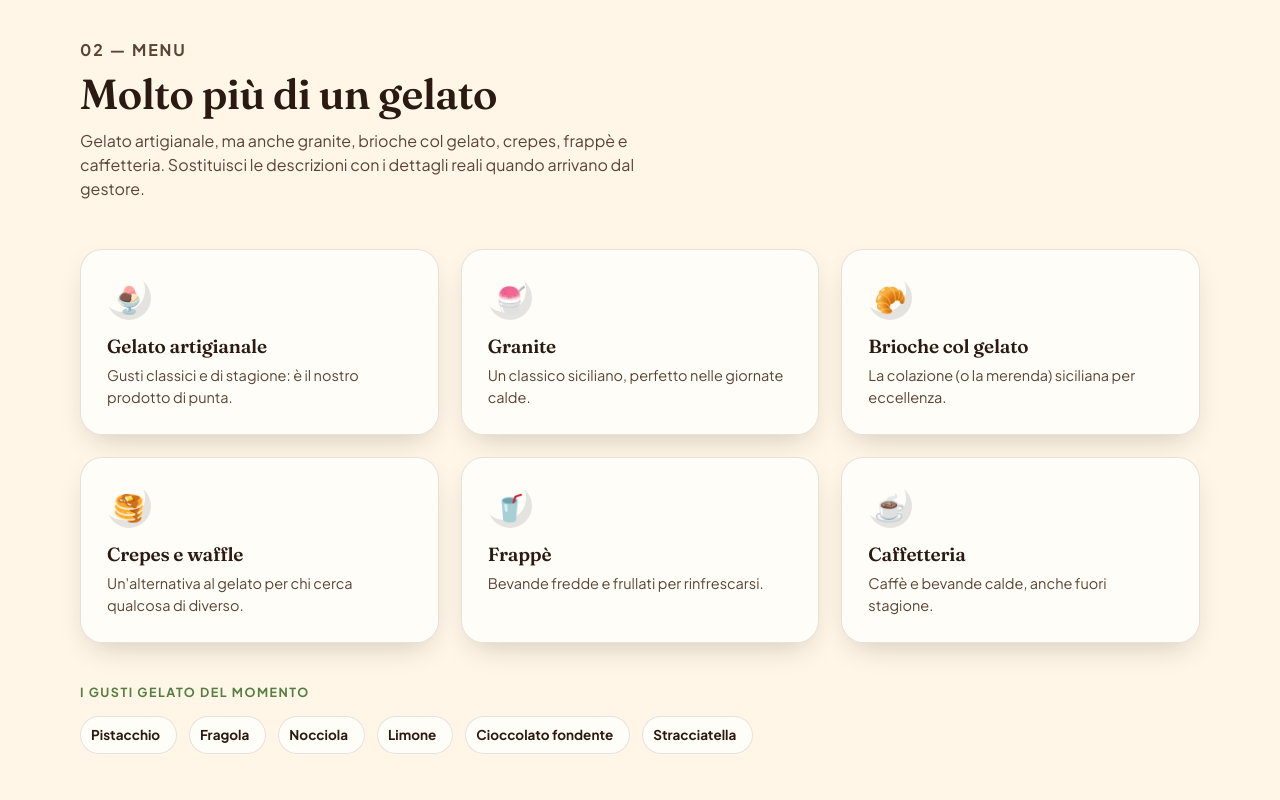
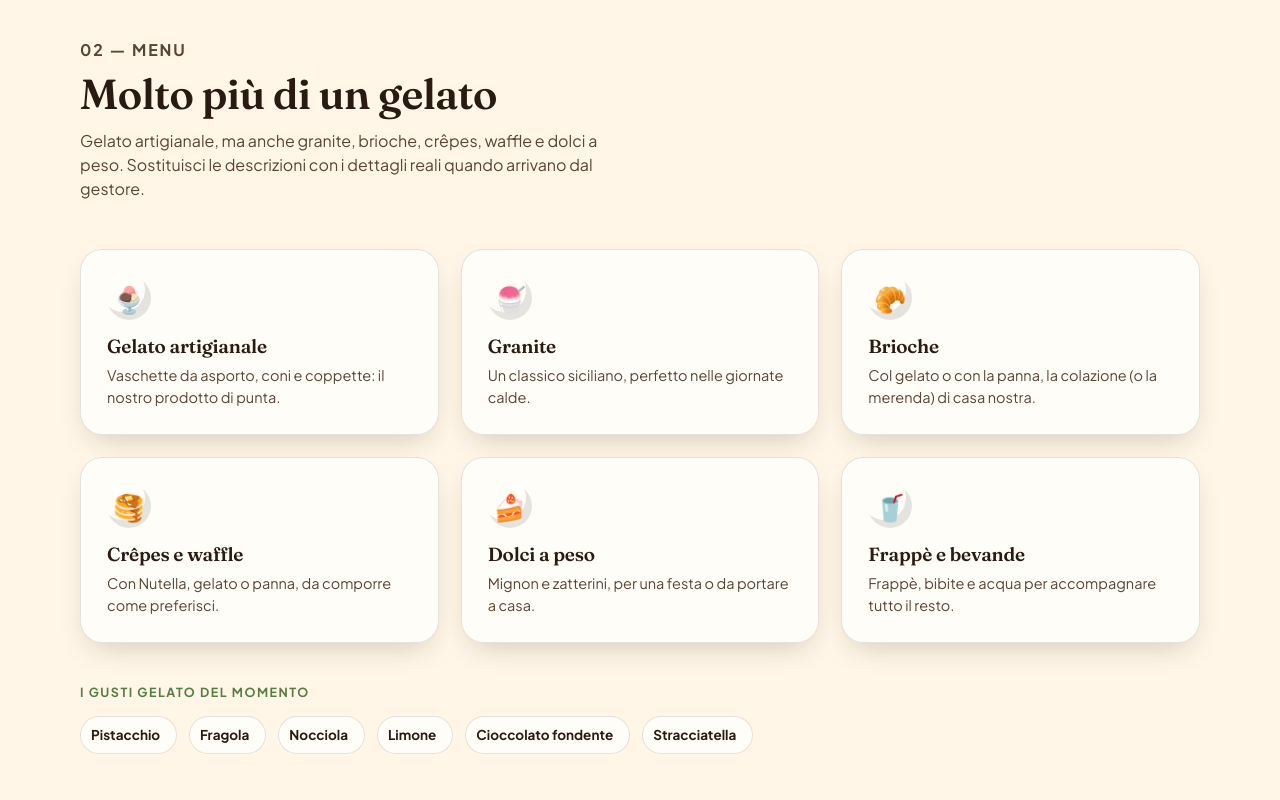
Before and after one commit to rico-py/Oikos_Platform, a plain HTML site: page index.html in a window 1280 px wide. Shown: the part 1640-2440 px from the top of the page. Drawn offline with Linux system fonts and the light colour scheme.

Commit message:
Fix invisible navbar logo, correct menu categories from real menu
Logo: logo.png is a 1254x1254 canvas with huge white margins around
the actual artwork, so scaling it to 34px nav height shrunk the visible
cone+wordmark to near-nothing. Cropped a tight version (logo-nav.png)
for the navbar and bumped the display height to 40px.

Menu: found a real published menu (vaschette, coni, coppette, brioche,
crêpes, waffle, mignon/zatterini a peso, granite, frappè, bevande) —
no coffee items anywhere, so dropped the guessed "Caffetteria" card in
favor of "Dolci a peso" (mignon/zatterini) which is real and confirmed.
Descriptions and schema.org servesCuisine updated to match.

Co-Authored-By: Claude Sonnet 5 <noreply@anthropic.com>

```diff
--- a/assets/css/style.css
+++ b/assets/css/style.css
@@ -95,7 +95,7 @@ section{position:relative;}
   font-size:19px;
   display:flex; align-items:center; gap:8px;
 }
-.logo-img{height:34px; width:auto; display:block;}
+.logo-img{height:40px; width:auto; display:block;}
 .nav-links{display:flex; gap:28px; font-size:14.5px; font-weight:600;}
 .nav-links a{opacity:0.75; transition:opacity .15s;}
 .nav-links a:hover{opacity:1;}
--- a/index.html
+++ b/index.html
@@ -39,7 +39,7 @@
   "image": "https://esempio.it/assets/img/logo.png",
   "telephone": "+39 091 595646",
   "priceRange": "€€",
-  "servesCuisine": "Gelato artigianale, granite, brioche col gelato, crepes, frappè, caffetteria",
+  "servesCuisine": "Gelato artigianale, granite, brioche, crêpes, waffle, dolci a peso, frappè",
   "address": {
     "@type": "PostalAddress",
     "streetAddress": "Via Franco Lucchini 12",
@@ -70,7 +70,7 @@
 
 <nav class="nav">
   <div class="nav-inner">
-    <a href="#top" class="logo"><img src="assets/img/logo.png" alt="Oikos 2" class="logo-img"></a>
+    <a href="#top" class="logo"><img src="assets/img/logo-nav.png" alt="Oikos 2" class="logo-img"></a>
     <div class="nav-links">
       <a href="#chi-siamo">Chi siamo</a>
       <a href="#menu">Menu</a>
@@ -144,13 +144,13 @@
     <div class="section-head reveal">
       <p class="eyebrow">02 — Menu</p>
       <h2>Molto più di un gelato</h2>
-      <p>Gelato artigianale, ma anche granite, brioche col gelato, crepes, frappè e caffetteria. Sostituisci le descrizioni con i dettagli reali quando arrivano dal gestore.</p>
+      <p>Gelato artigianale, ma anche granite, brioche, crêpes, waffle e dolci a peso. Sostituisci le descrizioni con i dettagli reali quando arrivano dal gestore.</p>
     </div>
     <div class="gusti-grid">
       <div class="flavor-card reveal">
         <div class="flavor-swatch" style="background:none; display:flex; align-items:center; justify-content:center; font-size:26px;">🍨</div>
         <h3>Gelato artigianale</h3>
-        <p>Gusti classici e di stagione: è il nostro prodotto di punta.</p>
+        <p>Vaschette da asporto, coni e coppette: il nostro prodotto di punta.</p>
       </div>
       <div class="flavor-card reveal">
         <div class="flavor-swatch" style="background:none; display:flex; align-items:center; justify-content:center; font-size:26px;">🍧</div>
@@ -159,23 +159,23 @@
       </div>
       <div class="flavor-card reveal">
         <div class="flavor-swatch" style="background:none; display:flex; align-items:center; justify-content:center; font-size:26px;">🥐</div>
-        <h3>Brioche col gelato</h3>
-        <p>La colazione (o la merenda) siciliana per eccellenza.</p>
+        <h3>Brioche</h3>
+        <p>Col gelato o con la panna, la colazione (o la merenda) di casa nostra.</p>
       </div>
       <div class="flavor-card reveal">
         <div class="flavor-swatch" style="background:none; display:flex; align-items:center; justify-content:center; font-size:26px;">🥞</div>
-        <h3>Crepes e waffle</h3>
-        <p>Un'alternativa al gelato per chi cerca qualcosa di diverso.</p>
+        <h3>Crêpes e waffle</h3>
+        <p>Con Nutella, gelato o panna, da comporre come preferisci.</p>
+      </div>
+      <div class="flavor-card reveal">
+        <div class="flavor-swatch" style="background:none; display:flex; align-items:center; justify-content:center; font-size:26px;">🍰</div>
+        <h3>Dolci a peso</h3>
+        <p>Mignon e zatterini, per una festa o da portare a casa.</p>
       </div>
       <div class="flavor-card reveal">
         <div class="flavor-swatch" style="background:none; display:flex; align-items:center; justify-content:center; font-size:26px;">🥤</div>
-        <h3>Frappè</h3>
-        <p>Bevande fredde e frullati per rinfrescarsi.</p>
-      </div>
-      <div class="flavor-card reveal">
-        <div class="flavor-swatch" style="background:none; display:flex; align-items:center; justify-content:center; font-size:26px;">☕</div>
-        <h3>Caffetteria</h3>
-        <p>Caffè e bevande calde, anche fuori stagione.</p>
+        <h3>Frappè e bevande</h3>
+        <p>Frappè, bibite e acqua per accompagnare tutto il resto.</p>
       </div>
     </div>
 
```
Also changed, not shown: assets/img/logo-nav.png (added).
